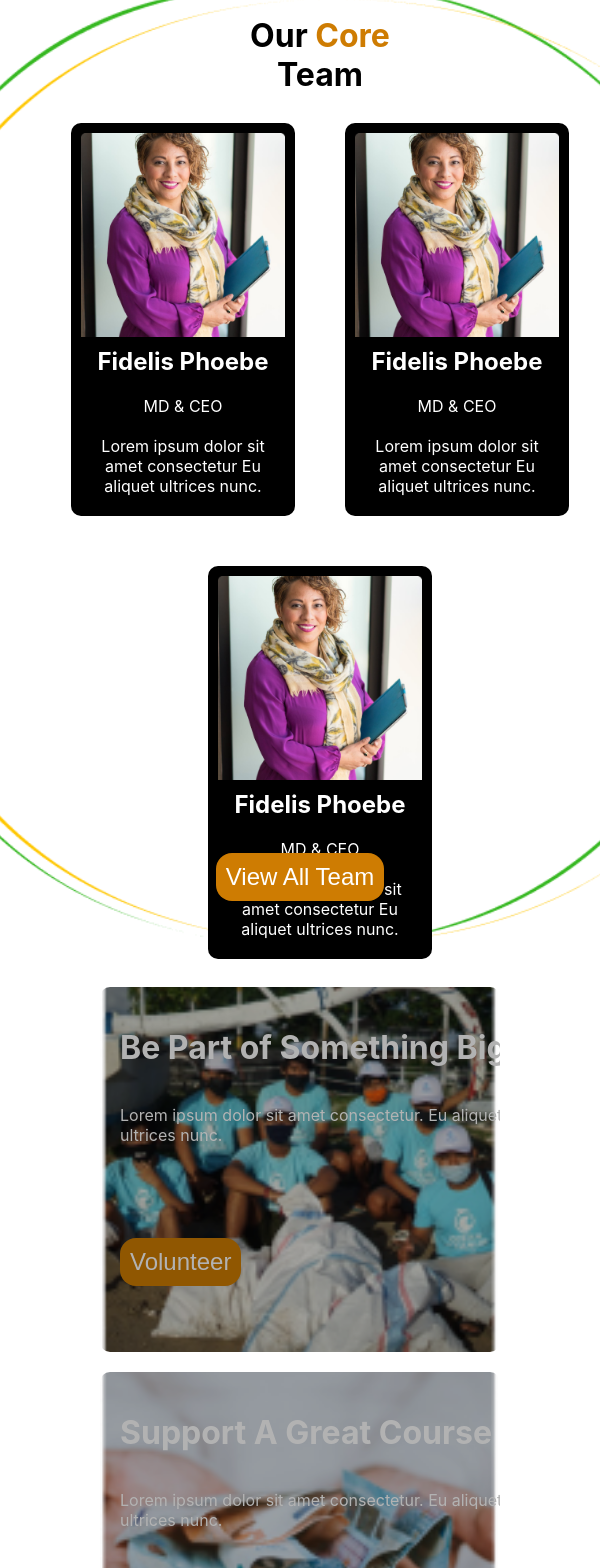
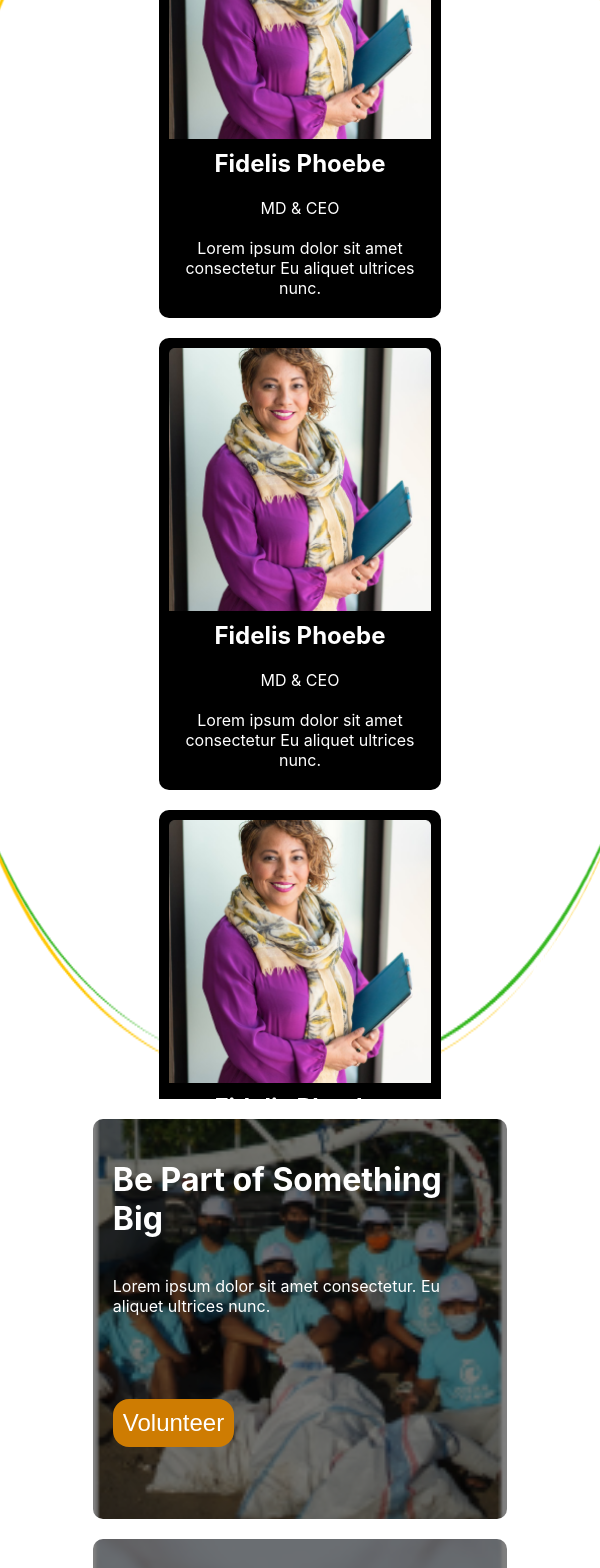
Before and after one commit to Yaswanthram-396/Darpan-NGO, a React (Create React App) app: page / in a window 600 px wide. Shown: the part 4420-5988 px from the top of the page. Built offline with nearby package versions, Linux system fonts and the light colour scheme.

Commit message:
mobile view got added

```diff
--- a/src/App.js
+++ b/src/App.js
@@ -3,6 +3,7 @@ import Whoweare from "./component/WhoWeAre/Whoweare";
 import CreateOurImpact from "./component/ourImpact/ourImpact";
 import Testimonials from "./component/Testimonials/testimonials";
 import MoveWithUs from "./component/moveWithUs/moveWithUs";
+import OurGllery from "./component/OurGallery/ourGallery";
 import "./App.css";
 
 function App() {
@@ -13,6 +14,7 @@ function App() {
       <CreateOurImpact />
       <Testimonials />
       <MoveWithUs />
+      <OurGllery />
     </div>
   );
 }
--- /dev/null
+++ b/src/component/OurGallery/ourGallery.css
@@ -0,0 +1,28 @@
+.OurGlleryPhotos{
+    display: grid;
+    grid-template-columns: auto auto auto auto;
+    /* flex-wrap: wrap; */
+    gap: 20px;
+    border-radius: 12px;
+    justify-content: center;
+    background-color: rgb(249, 217, 174);
+    padding: 20px 0px;
+    margin: 10px;
+    @media (max-width:1000px) {
+        grid-template-columns: auto auto auto;
+        gap: 10px;
+
+    }
+    @media (max-width:700px) {
+        grid-template-columns: auto auto;
+        gap: 10px;
+
+    }
+
+}
+.OurGllery{
+    text-align: center;
+}
+.viewMoreButton{
+    margin-top: 20px;
+}
--- /dev/null
+++ b/src/component/OurGallery/ourGallery.js
@@ -0,0 +1,56 @@
+import "./ourGallery.css";
+const Array = [
+  {
+    id: 1,
+    img: "unicefkate_holt.png",
+  },
+  {
+    id: 2,
+    img: "unicefkate_holt.png",
+  },
+  {
+    id: 3,
+    img: "unicefkate_holt.png",
+  },
+  {
+    id: 4,
+    img: "unicefkate_holt.png",
+  },
+  {
+    id: 5,
+    img: "unicefkate_holt.png",
+  },
+  {
+    id: 6,
+    img: "unicefkate_holt.png",
+  },
+  {
+    id: 7,
+    img: "unicefkate_holt.png",
+  },
+  {
+    id: 8,
+    img: "unicefkate_holt.png",
+  },
+];
+
+function OurGllery() {
+  return (
+    <div className="OurGllery">
+      <h1>Our Gallery</h1>
+      <div className="OurGlleryPhotos">
+        {Array.map((item) => {
+          return (
+            <>
+              <div key={item.id}>
+                <img src={item.img} alt="reload" />
+              </div>
+            </>
+          );
+        })}
+      </div>
+      <button className="viewMoreButton">View More</button>
+    </div>
+  );
+}
+export default OurGllery;
--- a/src/component/Testimonials/testimonials.css
+++ b/src/component/Testimonials/testimonials.css
@@ -1,9 +1,15 @@
+.ghbj {
+    display: flex;
+    flex-direction: column;
+    position: absolute;
+    top: 10vh;
+    align-items: center;
+    gap: 40px;}
 .Ellipse-3 {
-    position: absolute;
-    z-index: -1;
-    margin-top: 130px;
+    position: relative;
+    margin-top: 74px;
     margin-left: 100px;
-    width: 43%;
+    width: 42vw;
     height: auto;
 }
 .Ellipse-4 {
@@ -11,7 +17,7 @@
     z-index: -2;
     width: 43%;
     height: auto;
-    margin-top: 100px;
+    margin-top: 50px;
     margin-left: 50px;
 }
 .Ellipses {
@@ -40,14 +46,15 @@
     align-items: center;
     justify-content: center;
     margin-left: 40px;
-    position: absolute;
+    /* position: absolute; */
     top: 20vh;
     gap: 50px;
     width: 100%;
 }
 .testimonials-our-core-team {
     overflow: none;
-    height: 86vh;
+    padding: 10px;
+    height: auto;
     position: relative;
     text-align: center;
     display: flex;
@@ -60,7 +67,7 @@
 }
 .testimonials-our-core-team h1 {
     position: absolute;
-    top: 18vh;
+    top: 10vh;
     margin-left: 40px;
     width: 38vw;
     font-size: 32px;
@@ -69,13 +76,13 @@
     font-size: 24px;
     width: auto;
     border: 0px;
-    top: 75vh;
-    position: absolute;
+    bottom: 0;
+    /* position: absolute; */
     border-radius: 16px;
     background-color: #CE7C02;
     color: #fff;
-    margin-left: 20px;
-    margin: 20px;
+    margin-left: 40px;
+    /* margin: 20px; */
     padding: 10px;
     @media (max-width:700px) {
         top:85%;
@@ -85,47 +92,162 @@
         margin:0px;
     }
 }
+@media (min-width:2200px) {
+    .Ellipse-3 {
 
+        /* position: absolute; */
+        /* z-index: -1; */
+
+        width: 32vw;
+
+    }
+    .Ellipse-4 {
+
+        /* position: absolute; */
+        /* z-index: -1; */
+
+        width: 33%;
+
+    }
+
+}
 @media (max-width:900px) {
+    .ghbj {
+        top: 18vh;
+    }
     .cardsAsTestimonials {
         /* flex-direction: column; */
         flex-flow: row wrap;
         /* top: -56px; */
         gap: 50px;
+        margin-left: 0px;
         width: 100%;
     }
     .Fidelis-Phoebe, .Fidelis-Phoebe2{
-        width:34%;
+        width:30%;
         margin-top: 0px;
     }
     .Ellipse-3 {
 
-            position: absolute;
-            z-index: -1;
-            margin-top: 36px;
-            margin-left: 72px;
-            width: 154%;
-            height: 118vh;
-        }
+        margin-top: 36px;
+        margin-left: 0;
+        width: 114%;
+        height: 120vh;
+    }
     .testimonials-our-core-team h1 {
-        top: 4vh;
+        top: 8vh;
+        margin-left: 0px;
+    }
+    .testimonials-our-core-team button {
+
+        margin-left: 0px;
     }
     .Ellipse-4 {
         position: absolute;
         z-index: -2;
-        width: 149%;
-        height: 120vh;
+        width: 107%;
+        height: 117vh;
         margin-top: 23px;
-        margin-left: 9px;
+        margin-left: 0;
     }
     .testimonials-our-core-team {
 
 
             overflow: hidden;
             margin-top: 0px;
-            height: 128vh;
+            /* height: 128vh; */
 
 
+
+        }
+    }
+    @media (min-width:1025px) and (max-width:1200px){
+        .Ellipse-3,.Ellipse-4{
+            width: 62vw;
+
+        }
+
+
+
+    }
+    @media (min-width:1201px) and (max-width:1400px){
+        .Ellipse-3,.Ellipse-4{
+            width: 52vw;
+
+        }
+
+
+
+    }
+    @media (min-width:901px) and (max-width:1024px){
+        .cardsAsTestimonials {
+            display: flex;
+            flex-wrap: nowrap;
+            flex-direction: row;
+            align-items: center;
+            justify-content: center;
+            margin-left: 40px;
+            /* position: absolute; */
+            top: 11vh;
+            /* gap: 137px; */
+            width: 100%;
+        }
+        .testimonials-our-core-team h1 {
+            position: absolute;
+            top: 11vh;
+            margin-left: 40px;
+            width: 38vw;
+            font-size: 32px;
+        }
+        .Fidelis-Phoebe, .Fidelis-Phoebe2 {
+            display: flex;
+            flex-direction: column;
+            width: 18%;
+            padding: 10px;
+            border-radius: 10px;
+            color: #fff;
+            background-color: #000;
+        }
+        .testimonials-our-core-team button {
+            font-size: 24px;
+            width: auto;
+            border: 0px;
+            /* bottom: 22px; */
+            /* position: absolute; */
+            border-radius: 16px;
+            background-color: #CE7C02;
+            color: #fff;
+            margin: 0px;
+            margin-left: 40px;
+            padding: 10px;
+        }
+        .Ellipse-3 {
+            position: relative;
+            /* z-index: -1; */
+            width: 72vw;
+            margin-top: 70px;
+            margin-left: 75px;
+            /* width: 43%; */
+            height: auto;
+        }
+
+            .Ellipse-4 {
+                position: absolute;
+                z-index: 0;
+                width: 70vw;
+                height: auto;
+                margin-top: 88px;
+                margin-left: 50px;
+            }
+        .testimonials-our-core-team {
+            overflow: none;
+            height: auto;
+            position: relative;
+            text-align: center;
+            display: flex;
+            flex-direction: column;
+            align-items: center;
+        }
 
     }
 
@@ -135,4 +257,54 @@
 
 
     } */
-}
+    @media (max-width:600px) {
+        .ghbj {
+            top: 18vh;
+        }
+        .cardsAsTestimonials {
+            flex-direction: column;
+            flex-wrap: wrap;
+            /* top: -56px; */
+            gap: 20px;
+            margin-left: 0px;
+            width: 100%;
+        }
+        .Fidelis-Phoebe, .Fidelis-Phoebe2{
+            width:50%;
+            margin-top: 0px;
+        }
+        .Ellipse-3 {
+
+            margin-top: 36px;
+        margin-left: 0;
+        width: 129%;
+        height: 165vh;
+    }
+        .testimonials-our-core-team h1 {
+            top: 8vh;
+            margin-left: 0px;
+        }
+        .testimonials-our-core-team button {
+
+            margin-left: 0px;
+        }
+        .Ellipse-4 {
+            position: absolute;
+        z-index: -2;
+        width: 127%;
+        height: 165vh;
+        margin-top: 23px;
+        margin-left: 0;
+    }
+
+        .testimonials-our-core-team {
+
+
+                overflow: hidden;
+                margin-top: 0px;
+                /* height: 128vh; */
+
+
+
+            }
+        }
--- a/src/component/Testimonials/testimonials.js
+++ b/src/component/Testimonials/testimonials.js
@@ -34,6 +34,7 @@ function Testimonials() {
           <img className="Ellipse-3" src="Ellipse-Yellow.png" alt="reload" />
           <img className="Ellipse-4" src="Ellipse-Green.png" alt="reload" />
         </div>
+        <div class="ghbj">
           <div className="cardsAsTestimonials">
             {TestimonialsArray.map((eachPerson) => {
               return (
@@ -50,7 +51,10 @@ function Testimonials() {
               );
             })}
           </div>
+          <div>
             <button>View All Team</button>
+          </div>
+        </div>
       </div>
     </>
   );
--- a/src/component/moveWithUs/erfdmoveWithUs.css
+++ b/src/component/moveWithUs/erfdmoveWithUs.css
@@ -3,22 +3,78 @@
 
 .MoveWithUsdiv {
   display: flex;
-  flex-direction: row;
-  align-items: center;
-  justify-content: space-around;
-  gap: 20px;
+    flex-wrap: nowrap;
+    flex-direction: row;
+    align-items: center;
+    justify-content: space-around;
+    padding: 20px;
+    top: 20vh;
+    gap: 50px;
+    /* width: 100%; */
 }
 
 
 .MoveWithUsdiv button {
-    position: absolute;
-  bottom: 26%;
+  position: absolute;
+  bottom: -95px;
 }
 
 
-@media (max-width:700px) {
+.parent {
+  width:24%;
+  position: relative;
+
+
+}
+@media (max-width:600px) {
   .MoveWithUsdiv {
-  flex-direction: column;
+    flex-direction: column;
+    flex-wrap: wrap;
+    gap: 20px;
+    margin-left: 0px;
+    padding: 20px;
 
   }
+  .parent{
+    width: 74%;
+  }
+
+
 }
+@media(min-width:601px) and (max-width:900px) {
+  .MoveWithUsdiv {
+    flex-direction: column;
+        flex-flow: row wrap;
+        gap: 20px;
+        margin-left: 0px;
+      }
+  .parent{
+    width: 42%;
+  }
+
+
+  }
+
+
+
+.background {
+  position: relative;
+  width: 100%;
+  top: 0;
+  left: 0;
+  right: 0;
+  bottom: 0;
+  background-color: #fff;
+  filter: brightness(50%);
+  z-index: 1;
+}
+
+.child {
+  position: absolute;
+  display: flex;
+  flex-direction: column;
+  padding: 20px;
+  z-index: 4;
+  top: 0;
+  color: #fff;
+}
--- a/src/component/moveWithUs/moveWithUs.js
+++ b/src/component/moveWithUs/moveWithUs.js
@@ -85,45 +85,24 @@ const volunteerDonatePartner = [
 // export default MoveWithUs;
 
 function MoveWithUs() {
-  const overlayStyle = {
-    position: "absolute",
-    top: 0,
-    left: 0,
-    width: "400px",
-    height: "100%",
-    display: "flex",
-    flexDirection: "column",
-    alignItems: "flex-start",
-    justifyContent: "flex-start",
-    color: "white",
-    padding: "20px",
-    textAlign: "left",
-  };
-
   return (
     <>
-      {" "}
       <div className="MoveWithUsdiv">
         {volunteerDonatePartner.map((innerValue) => {
           const containerStyle = {
-            position: "relative",
-            width: "400px", // Adjust the width as needed
-            height: "365px", // Adjust the height as needed
+            height: "400px",
             backgroundImage: `url(${innerValue.background})`,
-            backgroundSize: "cover", // Cover the entire container
-            backgroundPosition: "center", // Center the image
-            borderRadius: "10px", // Optional: add border-radius for rounded corners
-            overflow: "hidden", // Ensure the overlay fits within the container
-            filter: "brightness(70%)",
+            backgroundSize: "cover",
+            backgroundPosition: "center",
+            borderRadius: "10px",
+            overflow: "hidden",
           };
 
           return (
             <>
-              <div
-                style={containerStyle}
-                //   className="moveWithUs"
-              >
-                <div style={overlayStyle}>
+              <div className="parent">
+                <div style={containerStyle} className="background"></div>
+                <div className="child">
                   <h1>{innerValue.heading}</h1>
                   <p>{innerValue.paragraph}</p>
                   <button>{innerValue.buttonText}</button>
--- a/src/component/ourImpact/ourImpact.css
+++ b/src/component/ourImpact/ourImpact.css
@@ -38,11 +38,14 @@
       @media (min-width: 380px) and (max-width: 400px) {
         height:120vh;
     }
-    @media (min-width: 401px) and (max-width: 600px) {
-        height:133vh;
+    @media (min-width: 401px) and (max-width: 500px) {
+        height:113vh;
+    }
+    @media (min-width: 501px) and (max-width: 600px) {
+        height:103vh;
     }
     @media (min-width: 601px) and (max-width: 899px) {
-        height:100vh;
+        height:82vh;
     }
 
 }
```
Also changed, not shown: public/unicefkate_holt.png (added). Lines whose indentation alone changed are shown as unchanged.
